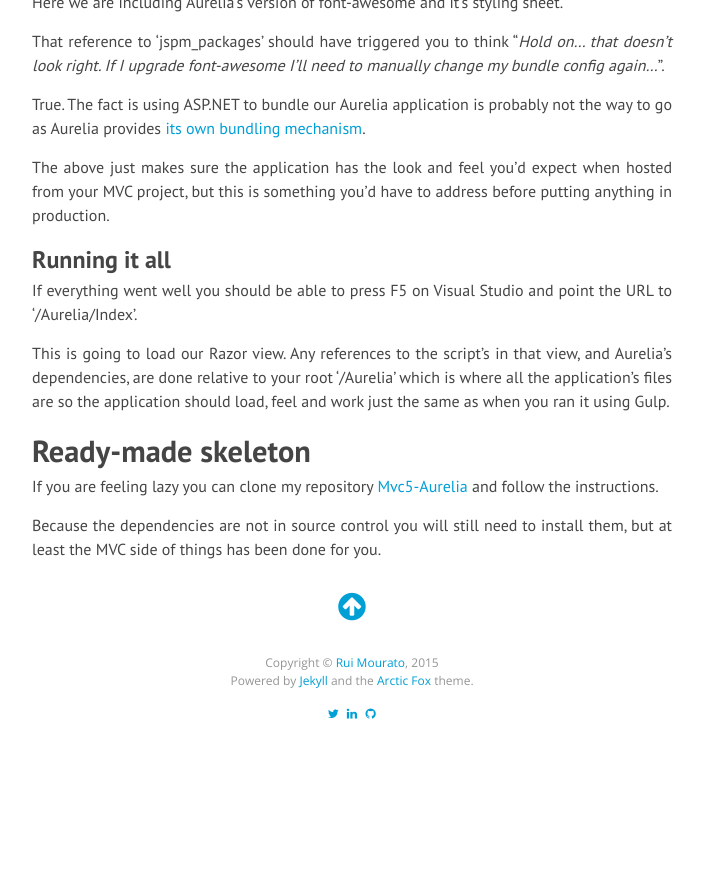
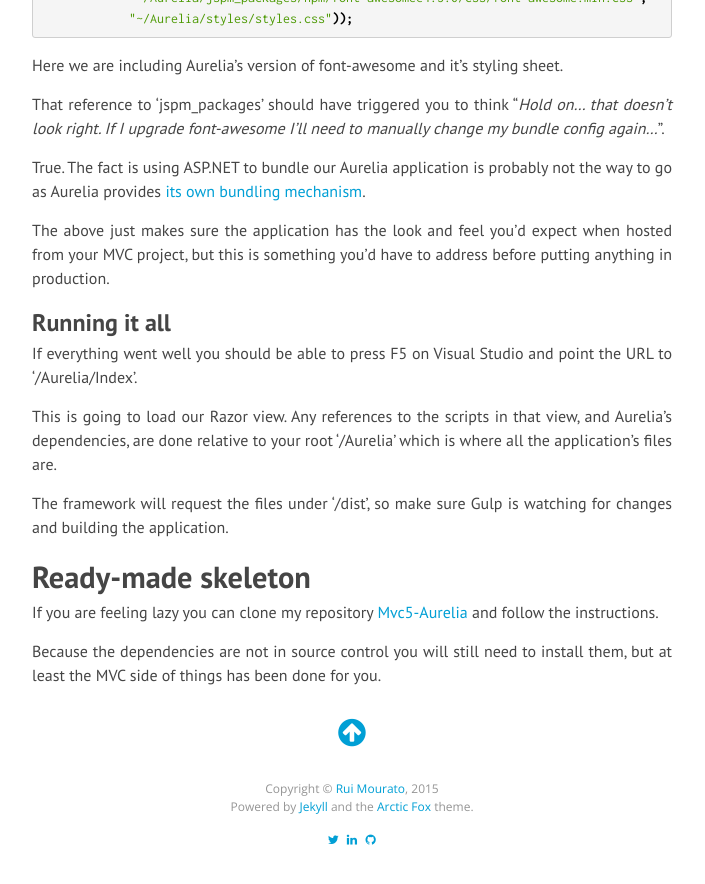
Before and after one commit to rmourato/rmourato.github.io, a Jekyll site: the page built from _posts/2016-01-26-running-aurelia-on-mvc5.md, in a window 1280 px wide and 900 px high, scrolled down 6618 px. Shown: the top 884 px of the window, without its empty margins (288-993 px from the left). Built offline with Jekyll 4.4.1, drawn with Linux system fonts in a browser that asks for light colours; nearby versions of some CDN libraries; Markdown is read by kramdown in place of the engine named in the settings; comment, search, counter and statistics services are not loaded; before the commit the page ends 7392 px from its top, so only the background shows below that; some of the changed text lies outside the part shown.

Commit message:
Mvc5-Aurelia: make it clear changes need built with Gulp

```diff
--- a/_posts/2016-01-26-running-aurelia-on-mvc5.md
+++ b/_posts/2016-01-26-running-aurelia-on-mvc5.md
@@ -188,6 +188,9 @@
 Open a browser and point it to the URL output by Gulp. If everything
 goes well you should see the Aurelia application loaded and running.
 
+Gulp will listen to changes you make to your application's files and
+automatically build the application for you.
+
 ## Loading Aurelia from your MVC project
 
 Finally, let's host the application from your MVC project.
@@ -257,10 +260,12 @@
 If everything went well you should be able to press F5 on Visual Studio
 and point the URL to '/Aurelia/Index'.
 
-This is going to load our Razor view. Any references to the script's in that view,
+This is going to load our Razor view. Any references to the scripts in that view,
 and Aurelia's dependencies, are done relative to your root '/Aurelia' which is where all
-the application's files are so the application should load, feel and work just the same as when
-you ran it using Gulp.
+the application's files are.
+
+The framework will request the files under '/dist', so make sure Gulp is
+watching for changes and building the application.
 
 # Ready-made skeleton
 
```
